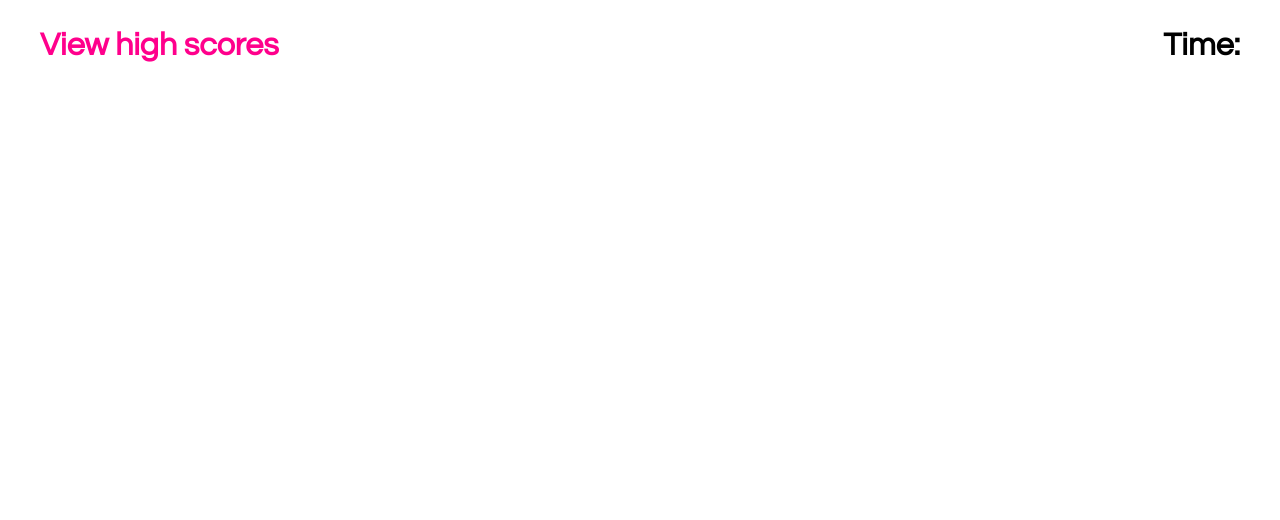
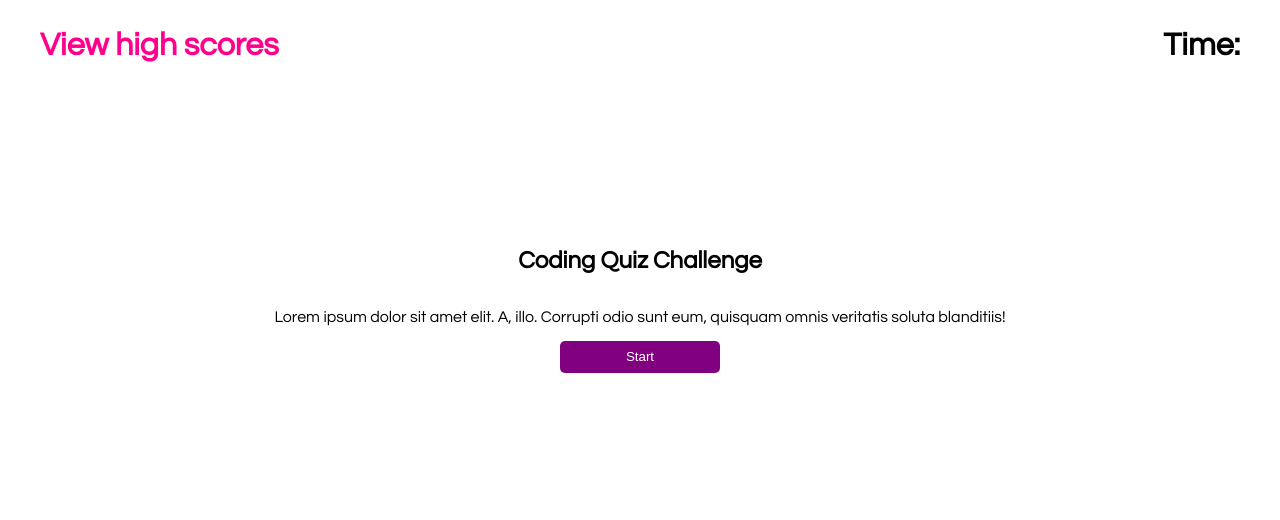
Before and after one commit to raaba241/programming-quiz-, a plain HTML site: page index.html in a window 1280 px wide. Drawn offline with Linux system fonts and the light colour scheme.

Commit message:
added and styled button

```diff
--- a/assets/css/style.css
+++ b/assets/css/style.css
@@ -13,3 +13,25 @@ body {
 #timer{
     color: black
 }
+
+main {
+    display: flex;
+    flex-direction: column;
+    justify-content: center;
+    align-items: center;
+    padding: 9rem;
+}
+
+button {
+    background-color: purple;
+    color: white;
+    width: 10rem;
+    height: 2rem;
+    border: 0rem;
+    border-radius: 5px;
+}
+
+button:hover {
+    background-color: rgb(74, 8, 131);
+    cursor: pointer;
+}
--- a/index.html
+++ b/index.html
@@ -7,9 +7,18 @@
     <link rel="stylesheet" href="./assets/css/style.css">
 </head>
 <body>
+    <!-- Basic header to display timer and message -->
     <header>
         <h1>View high scores</h1>
         <h1 id="timer">Time:</h1>
     </header>
+
+    <main>
+        <h2>Coding Quiz Challenge</h2>
+        <p>Lorem ipsum dolor sit amet  elit. A, illo. Corrupti  odio sunt eum, quisquam omnis veritatis soluta blanditiis!</p>
+        <button>Start</button>
+    </main>
+
+
 </body>
 </html>
```
